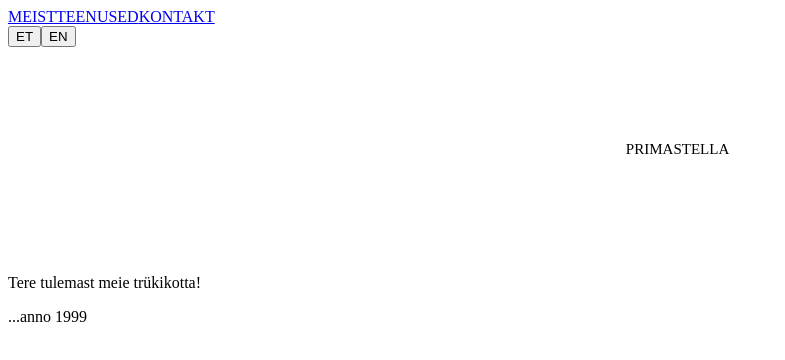
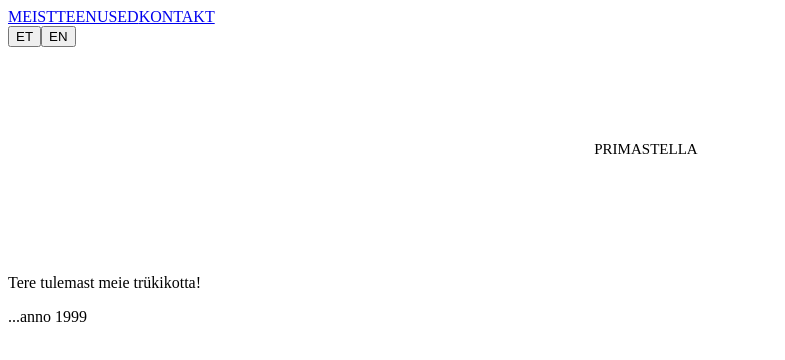
Before and after one commit to KatharinaMat/primastella-printing-house, a Nuxt app: page / in a window 1280 px wide. Shown: the top 360 px of the page, without its empty margins (0-785 px from the left). Built offline with nearby package versions, Linux system fonts and the light colour scheme; a web font is replaced by a local one.

Commit message:
hero title positioning fix

```diff
--- a/app/components/PrimastellaTitle.vue
+++ b/app/components/PrimastellaTitle.vue
@@ -10,7 +10,7 @@
         <mask id="text-mask">
           <rect width="100%" height="100%" fill="black" />
           <text
-            x="50%"
+            x="47.5%"
             y="50%"
             text-anchor="middle"
             dominant-baseline="middle"
@@ -89,7 +89,7 @@
     </g>
 
       <text
-        x="50%"
+        x="47.5%"
         y="50%"
         text-anchor="middle"
         dominant-baseline="middle"
```
